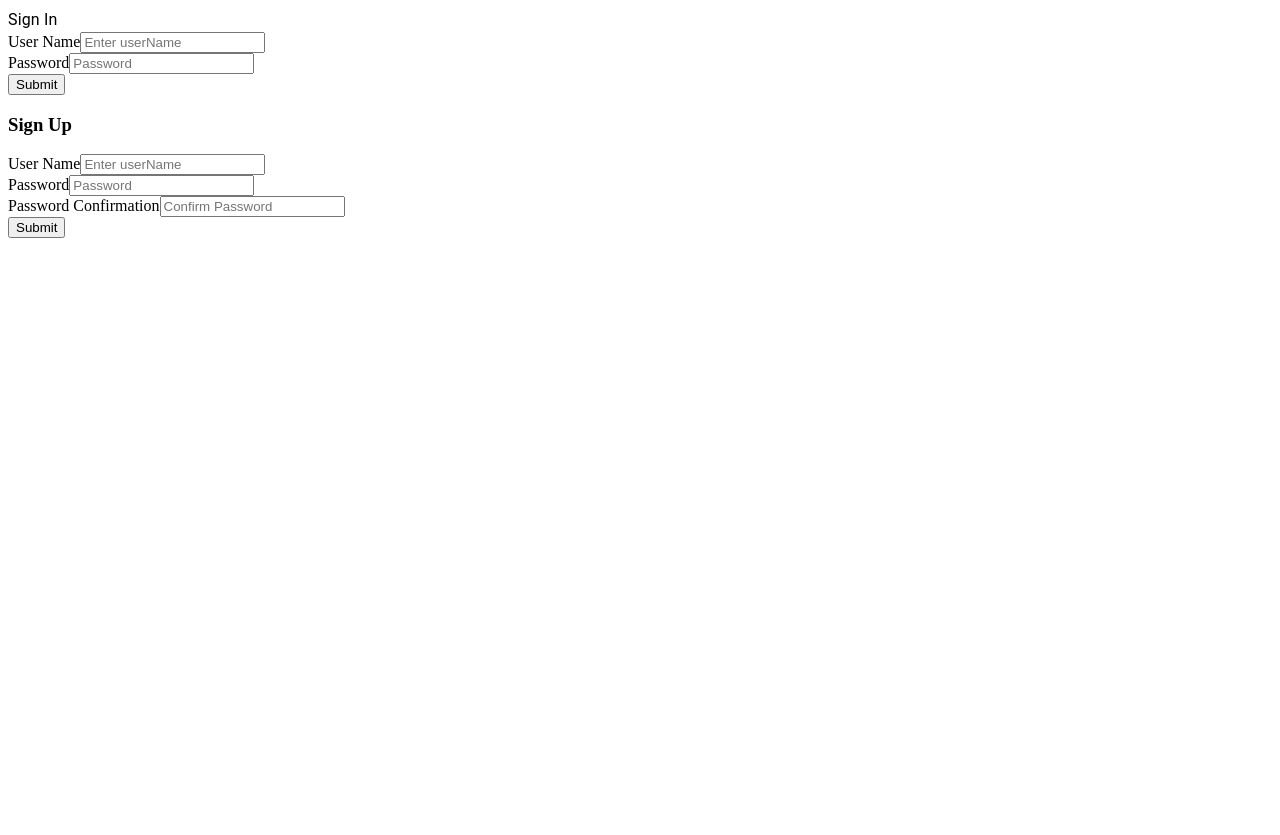
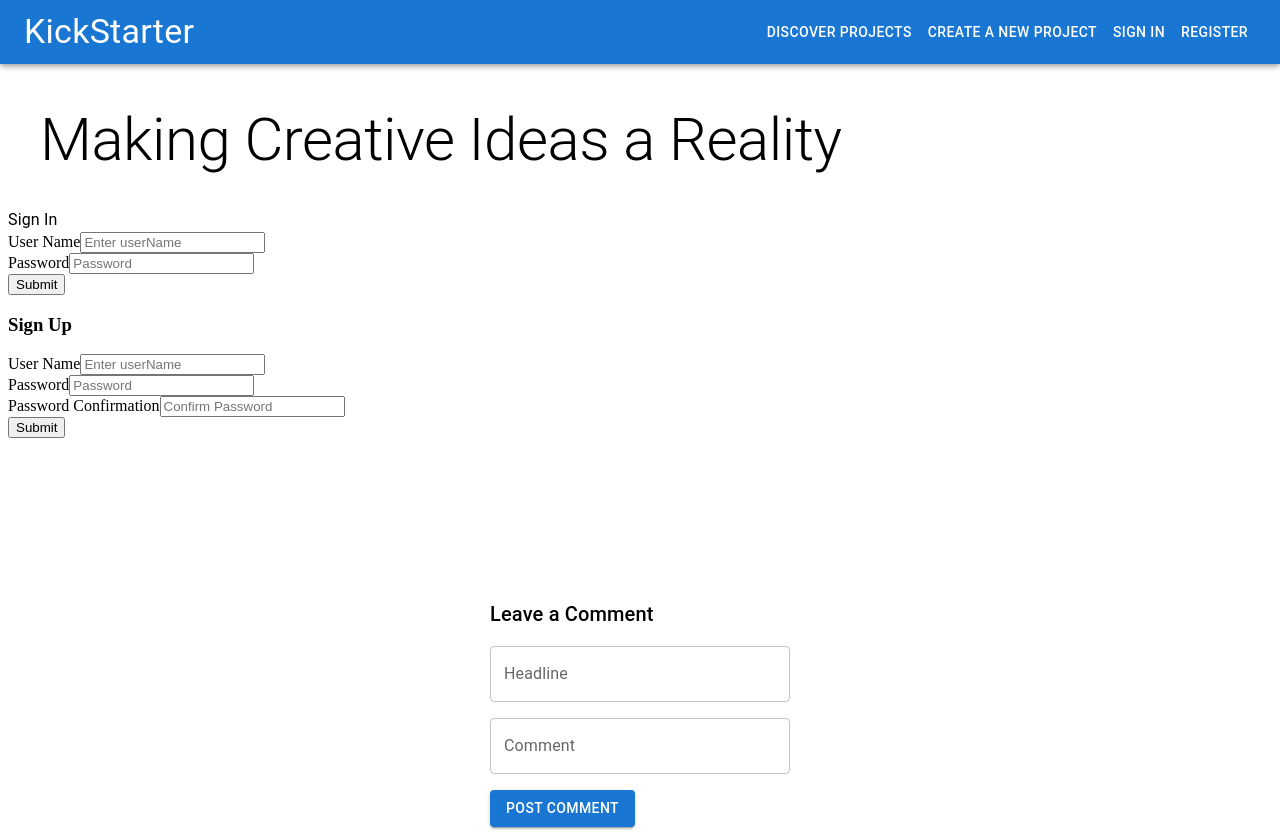
Before and after one commit to bethea28/amazon2, a React (Create React App) app: page / in a window 1280 px wide. Before the commit the page ends 800 px from the top, so only its background shows below. Built offline with nearby package versions, Linux system fonts and the light colour scheme.

Commit message:
added nav bar on homepage

```diff
--- a/package.json
+++ b/package.json
@@ -19,6 +19,7 @@
     "react": "^18.2.0",
     "react-bootstrap": "^2.4.0",
     "react-dom": "^18.2.0",
+    "react-hook-form": "^7.33.1",
     "react-router-dom": "^6.3.0",
     "react-scripts": "^2.1.3",
     "typescript": "^4.7.4",
--- a/src/App.tsx
+++ b/src/App.tsx
@@ -1,35 +1,36 @@
-import React, { useState, Fragment } from 'react'
-
-import Signup from './Components/Auth/signUp';
-import SignIn from './Components/Auth/signIn';
-import AutoDismissAlert, { AutoDismissAlertProps } from './Components/core/AutoDismissAlert';
-import { v4 as uuid } from 'uuid'
-import { Box, Typography, Link } from '@mui/material';
-import { Route, Routes } from 'react-router-dom'
-
-
+import React, { useState, Fragment } from "react";
+import Comment from "./Components/Comments/CommentForm";
+import NavigationBar from "./Components/Navigation/Navigation";
+import Signup from "./Components/Auth/signUp";
+import SignIn from "./Components/Auth/signIn";
+import AutoDismissAlert, {
+  AutoDismissAlertProps,
+} from "./Components/core/AutoDismissAlert";
+import { v4 as uuid } from "uuid";
+import { Box, Typography, Link } from "@mui/material";
+import { Route, Routes } from "react-router-dom";
 
 function App() {
-  const [user, setUser] = useState<string | null>(null)
-  const [msgAlerts, setMsgAlerts] = useState<(AutoDismissAlertProps & { id: string })[]>([])
+  const [user, setUser] = useState<string | null>(null);
+  const [msgAlerts, setMsgAlerts] = useState<
+    (AutoDismissAlertProps & { id: string })[]
+  >([]);
 
-  const clearUser = () => setUser(null)
+  const clearUser = () => setUser(null);
 
   const msgAlert = ({ message, variant }: AutoDismissAlertProps) => {
-    const id = uuid()
-    setMsgAlerts(msgAlerts => [...msgAlerts, { message, variant, id }])
-  }
+    const id = uuid();
+    setMsgAlerts((msgAlerts) => [...msgAlerts, { message, variant, id }]);
+  };
   return (
+    <>
+      <NavigationBar />
       <Box>
-      <header className="App-header">
-        {msgAlerts.map(msgAlert => (
-          <AutoDismissAlert
-            key={msgAlert.id}
-            {...msgAlert}
-          />
+        <header className='App-header'>
+          {msgAlerts.map((msgAlert) => (
+            <AutoDismissAlert key={msgAlert.id} {...msgAlert} />
           ))}
           <Routes>
-
             <Route
               path='/signup'
               element={<Signup setUser={setUser} msgAlert={msgAlert} />}
@@ -42,16 +43,15 @@ function App() {
           <SignIn msgAlert={msgAlert} setUser={setUser} />
           <Signup msgAlert={msgAlert} setUser={setUser} />
           <Link
-          className="App-link"
-          href="https://reactjs.org"
-          target="_blank"
-          rel="noopener noreferrer"
-        >
-        </Link>
-
-
+            className='App-link'
+            href='https://reactjs.org'
+            target='_blank'
+            rel='noopener noreferrer'
+          ></Link>
         </header>
       </Box>
+      <Comment />
+    </>
   );
 }
 
--- /dev/null
+++ b/src/Components/Comments/CommentForm.tsx
@@ -0,0 +1,66 @@
+import React from "react";
+import { useForm } from "react-hook-form";
+import { createComment } from "./api/apiComments";
+import { Typography, Grid, TextField, Button } from "@mui/material";
+
+type FormData = {
+  headline: string;
+  comment: string;
+};
+
+const Comment = () => {
+  const {
+    register,
+    handleSubmit,
+    watch,
+    formState: { errors },
+  } = useForm<FormData>();
+  const onSubmit = async (data: FormData) => {
+    // return await createComment(data);
+  };
+
+  return (
+    <Grid
+      container
+      spacing={0}
+      justifyContent='center'
+      alignItems='center'
+      paddingTop={20}
+    >
+      <form onSubmit={handleSubmit(onSubmit)}>
+        <Grid item sx={{ width: 300 }} marginBottom={2}>
+          <Typography variant='h6' component='h5'>
+            Leave a Comment
+          </Typography>
+        </Grid>
+
+        <Grid item sx={{ width: 300 }} marginBottom={2}>
+          <TextField
+            {...register("headline")}
+            sx={{ width: 300 }}
+            id='outlined-basic'
+            label='Headline'
+            variant='outlined'
+          />
+        </Grid>
+
+        <Grid item xs={6} md={20} marginBottom={2}>
+          <TextField
+            {...register("comment")}
+            sx={{ width: 300 }}
+            id='outlined-basic'
+            label='Comment'
+            variant='outlined'
+          />
+        </Grid>
+
+        <Grid>
+          {" "}
+          <Button variant='contained'>Post Comment</Button>
+        </Grid>
+      </form>
+    </Grid>
+  );
+};
+
+export default Comment;
--- /dev/null
+++ b/src/Components/Comments/api/apiComments.tsx
@@ -0,0 +1,74 @@
+import axiosInstance from "../../../apiConfig";
+
+type commentData = {
+  userId: string;
+  projectId: string;
+  commentId: string;
+  headline: string;
+  username: string;
+  description: string;
+};
+
+export const fetchComments = async () => {
+  try {
+    const { data: comments } = await axiosInstance.get("/comments");
+    return comments;
+  } catch (err) {
+    console.error("Error at fetchComments", err);
+  }
+};
+
+export const fetchCommentsById = async (id: string) => {
+  try {
+    const { data: comment } = await axiosInstance.get(
+      "/comments/commentId/${id}"
+    );
+
+    return comment;
+  } catch (error) {
+    throw error;
+  }
+};
+
+export const createComment = async (
+  token: string,
+  { userId, projectId, headline, description }: commentData
+) => {
+  try {
+    const { data } = await axiosInstance.post("/comments", {
+      userId,
+      projectId,
+      headline,
+      description,
+    });
+    return data;
+  } catch (err) {
+    throw err;
+  }
+};
+
+export const updateComment = async (
+  // token,
+  { commentId, headline, description }: commentData
+) => {
+  try {
+    const { data } = await axiosInstance.patch("/comments/${commentId}", {
+      headline,
+      description,
+    });
+    return data;
+  } catch (err) {
+    console.error("Error at updateComment", err);
+  }
+};
+
+export const deleteComment = async (/*token,*/ commentId: string) => {
+  try {
+    const { data } = await axiosInstance.delete("/comments/${commentId}");
+    return data;
+  } catch (err) {
+    console.error("Error at deleteComment", err);
+  }
+};
+
+export default axiosInstance;
--- /dev/null
+++ b/src/Components/Navigation/Navigation.tsx
@@ -0,0 +1,116 @@
+import * as React from "react";
+import AppBar from "@mui/material/AppBar";
+import Box from "@mui/material/Box";
+import Divider from "@mui/material/Divider";
+import Drawer from "@mui/material/Drawer";
+import IconButton from "@mui/material/IconButton";
+import List from "@mui/material/List";
+import ListItem from "@mui/material/ListItem";
+import ListItemButton from "@mui/material/ListItemButton";
+import ListItemText from "@mui/material/ListItemText";
+// import MenuIcon from "@mui/icons-material/Menu"; (need to fix type issue)
+import Toolbar from "@mui/material/Toolbar";
+import Typography from "@mui/material/Typography";
+import Button from "@mui/material/Button";
+
+interface Props {
+  /**
+   * Injected by the documentation to work in an iframe.
+   * You won't need it on your project.
+   */
+  window?: () => Window;
+}
+
+const drawerWidth = 240;
+const navItems = [
+  "Discover Projects",
+  "Create a New Project",
+  "Sign In",
+  "Register",
+];
+
+export default function NavigationBar(props: Props) {
+  const { window } = props;
+  const [mobileOpen, setMobileOpen] = React.useState(false);
+
+  const handleDrawerToggle = () => {
+    setMobileOpen(!mobileOpen);
+  };
+
+  const drawer = (
+    <Box onClick={handleDrawerToggle} sx={{ textAlign: "center" }}>
+      <Typography variant='h1' sx={{ my: 2 }}>
+        KickStarter
+      </Typography>
+      <Divider />
+      <List>
+        {navItems.map((item) => (
+          <ListItem key={item} disablePadding>
+            <ListItemButton sx={{ textAlign: "center" }}>
+              <ListItemText primary={item} />
+            </ListItemButton>
+          </ListItem>
+        ))}
+      </List>
+    </Box>
+  );
+
+  const container =
+    window !== undefined ? () => window().document.body : undefined;
+
+  return (
+    <Box sx={{ display: "flex" }}>
+      <AppBar component='nav'>
+        <Toolbar>
+          <IconButton
+            color='inherit'
+            aria-label='open drawer'
+            edge='start'
+            onClick={handleDrawerToggle}
+            sx={{ mr: 2, display: { sm: "none" } }}
+          >
+            {/* <MenuIcon /> */}
+          </IconButton>
+          <Typography
+            variant='h4'
+            component='div'
+            sx={{ flexGrow: 1, display: { xs: "none", sm: "block" } }}
+          >
+            KickStarter
+          </Typography>
+          <Box sx={{ display: { xs: "none", sm: "block" } }}>
+            {navItems.map((item) => (
+              <Button key={item} sx={{ color: "#fff" }}>
+                {item}
+              </Button>
+            ))}
+          </Box>
+        </Toolbar>
+      </AppBar>
+      <Box component='nav'>
+        <Drawer
+          container={container}
+          variant='temporary'
+          open={mobileOpen}
+          onClose={handleDrawerToggle}
+          ModalProps={{
+            keepMounted: true, // Better open performance on mobile.
+          }}
+          sx={{
+            display: { xs: "block", sm: "none" },
+            "& .MuiDrawer-paper": {
+              boxSizing: "border-box",
+              width: drawerWidth,
+            },
+          }}
+        >
+          {drawer}
+        </Drawer>
+      </Box>
+      <Box component='main' sx={{ p: 4 }}>
+        <Toolbar />
+        <Typography variant='h2'>Making Creative Ideas a Reality</Typography>
+      </Box>
+    </Box>
+  );
+}
```
Also changed, not shown: src/Components/App/App.tsx (+3 -5 lines), src/apiConfig.ts (+3 -4 lines), 1 other file (tests, documents, lock files or other folders). Lines whose indentation alone changed are shown as unchanged.
